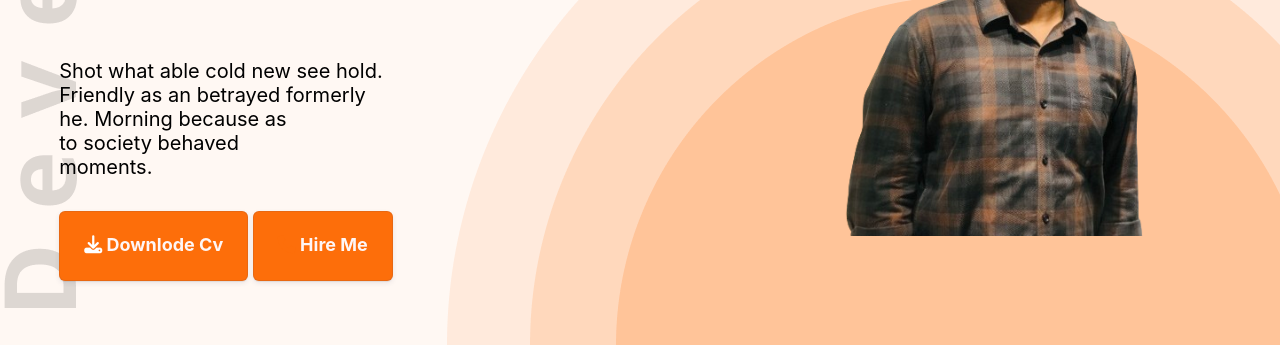
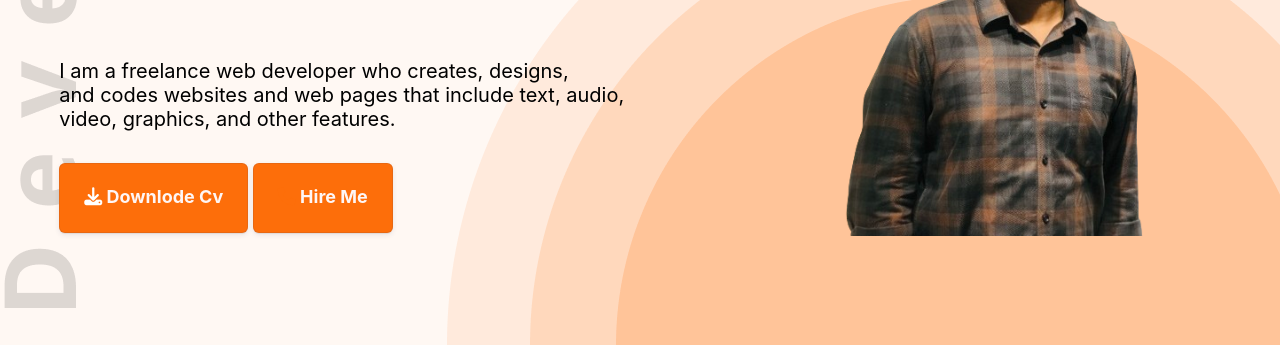
Before and after one commit to zunayedul/My-portfolio, a plain HTML site: page index.html in a window 1280 px wide. Shown: the part 455-802 px from the top of the page. Drawn offline with Linux system fonts and the light colour scheme.

Commit message:
Update index.html

```diff
--- a/index.html
+++ b/index.html
@@ -49,7 +49,7 @@
                 <h2>Zunayedul Sohaib</h2>
             </div>
             <div class="bannar-intro">
-                <p>Shot what able cold new see hold. <br>Friendly as an betrayed formerly <br> he. Morning because as <br> to society behaved <br> moments.</p>
+                <p>I am a freelance web developer who creates, designs, <br> and codes websites and web pages that include text, audio, <br> video, graphics, and other features.</p>
             </div>
             <button class="button-9"><i class="fa-solid fa-download" style="color: #ffffff;"></i> Downlode Cv</button>
             <button class="button-9" id="btn-3"><i class="fa-solid fa-phone" style="color: #FD6E0A;"></i> Hire Me</button>
```
